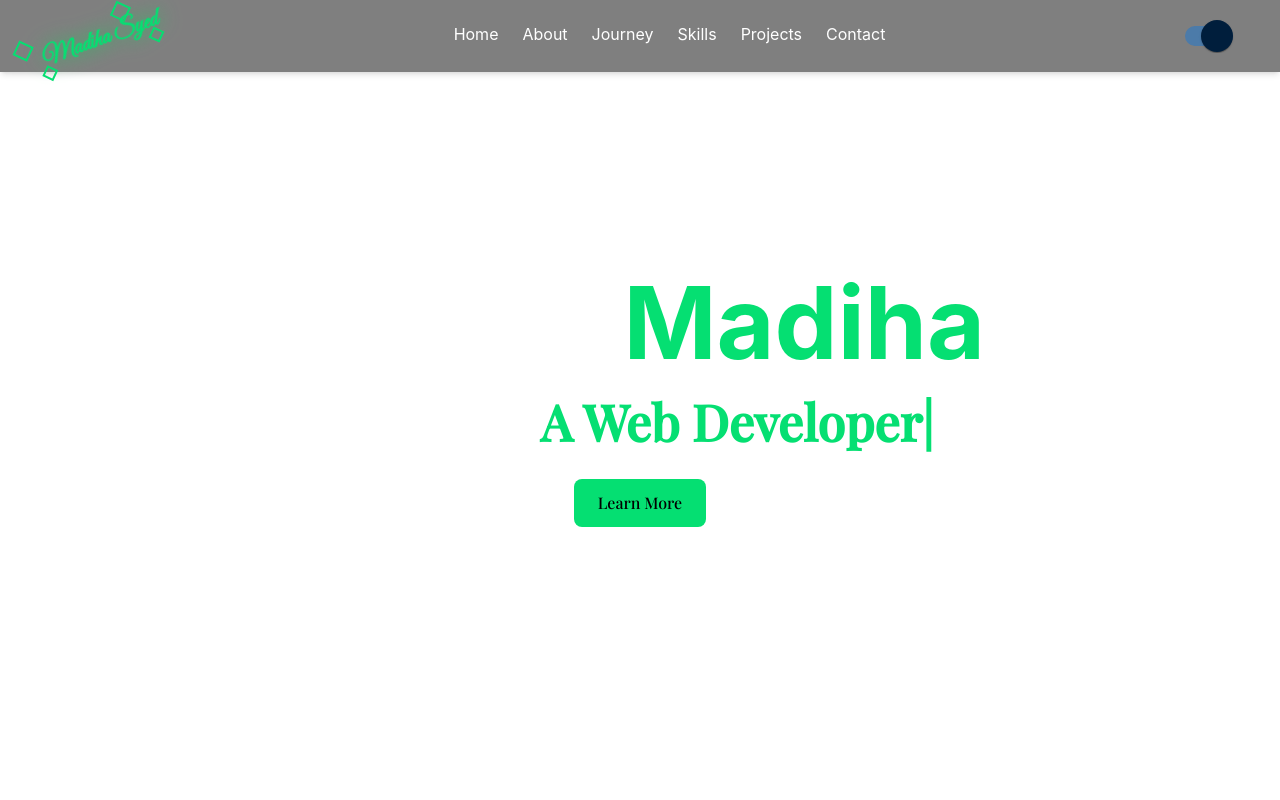
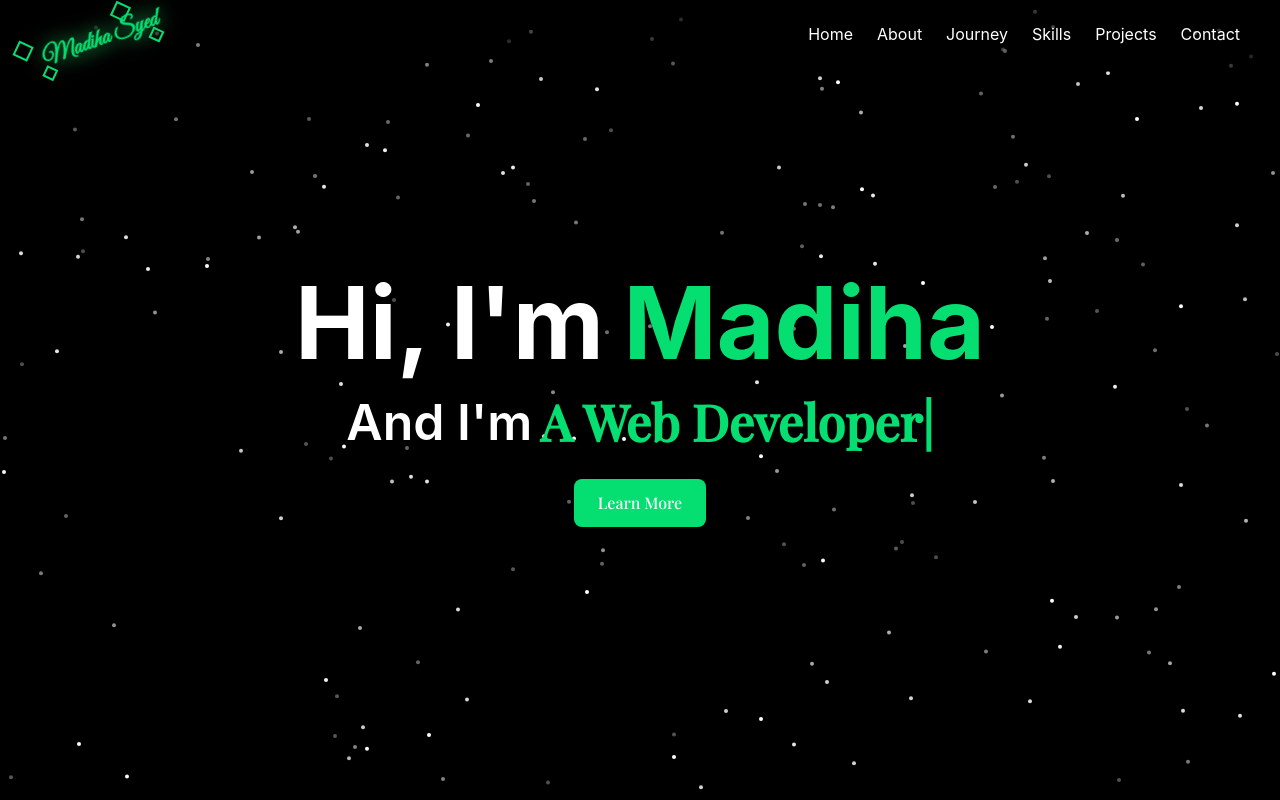
Before and after one commit to MADIHASYED919/Portfolio-MadihaSyed, a React (Vite) app: page / in a window 1280 px wide. Shown: the top 800 px of the page. Built offline with nearby package versions, Linux system fonts and the light colour scheme.

Commit message:
Fixes Images Path

```diff
--- a/src/App.jsx
+++ b/src/App.jsx
@@ -2,7 +2,6 @@
 import './App.css'
 import { lazy, Suspense } from "react";
 
-import ThemeProvider from "./components/ThemeContext";
 
 const Loading = lazy(() => import("./components/loadingAnimation"));
 const Navbar = lazy(() => import("./components/Navbar"));
@@ -26,10 +25,13 @@ function App() {
     <>
       {/* <h1 className='bg-gradient-to-r from-indigo-500 to-pink-800'>Hi!!</h1> */}
     {/* <CursorGlow/> */}
-     <ThemeProvider>
-        <div className="min-h-screen bg-white text-black dark:bg-black dark:text-white transition-colors duration-500">
+
       <Loading/>
+
         <Navbar />
+
+
+
     <Hero/>
 
    <Suspense fallback={<div className="text-white text-center">Loading...</div>}>
@@ -56,8 +58,7 @@ function App() {
 
          <BackToTop />
 </Suspense>
-     </div>
-</ThemeProvider>
+
 
 
 
--- a/src/components/Hero.jsx
+++ b/src/components/Hero.jsx
@@ -2,26 +2,20 @@
 import { motion } from "framer-motion";
 
 import { TypeAnimation } from "react-type-animation";
-import { useContext } from "react";
-import { ThemeContext } from "./ThemeContext";
 
 export default function Hero() {
 
   const particles = Array.from({ length: 200});
-  const { theme } = useContext(ThemeContext);
-  const particleColor = theme === "dark" ? "bg-white" : "bg-green-400";
-
 
   return (
-    <section id="home" className="relative  min-h-screen flex justify-center items-center  overflow-hidden   bg-white dark:bg-black text-black dark:text-white ">
+    <section id="home" className="relative  min-h-screen flex justify-center items-center text-white overflow-hidden bg-black">
 
       {/* Particle Background */}
       <div className="absolute inset-0 z-0">
         {particles.map((_, i) => (
           <motion.span
             key={i}
-
-            className={`absolute ${particleColor} rounded-full`}
+            className="absolute bg-white rounded-full"
             style={{
               width: "4px",
               height: "4px",
@@ -84,7 +78,15 @@ export default function Hero() {
 
 </div>
 
-
+        {/* <motion.p
+          className="text-xl text-gray-300 mt-4"
+          initial={{ opacity: 0, x: 50 }}
+          animate={{ opacity: 1, x: 0 }}
+          transition={{ duration: 1.2, delay: 0.3 }}
+        >
+          An aspiring Full Stack Developer passionate about building sleek web
+          experiences.
+        </motion.p> */}
 
         <motion.a
          href="https://www.linkedin.com/in/madiha-syed-b59142368"
--- a/src/components/Navbar.jsx
+++ b/src/components/Navbar.jsx
@@ -3,7 +3,6 @@
 
 import { useState } from "react";
 
-import ThemeToggle from "./ThemeToggle";
 
 import { FaBars } from "react-icons/fa";
 import Logo from "./logo";
@@ -43,7 +42,8 @@ export default function Navbar() {
           <li><a href="#contact" className="nav-link">Contact</a></li>
 
         </ul>
-<ThemeToggle />
+
+
 
         {/* Hamburger Button */}
         <button
--- a/src/components/ThemeContext.jsx
+++ /dev/null
@@ -1,25 +0,0 @@
-import { createContext, useState, useEffect } from "react";
-
-export const ThemeContext = createContext();
-
-export default function ThemeProvider({ children }) {
-  const [theme, setTheme] = useState("dark");
-
-  const toggleTheme = () => {
-    setTheme((prev) => (prev === "dark" ? "light" : "dark"));
-  };
-
-useEffect(() => {
-  if (theme === "dark") {
-    document.documentElement.classList.add("dark");
-  } else {
-    document.documentElement.classList.remove("dark");
-  }
-}, [theme]);
-
-  return (
-    <ThemeContext.Provider value={{ theme, toggleTheme }}>
-      {children}
-    </ThemeContext.Provider>
-  );
-}
--- a/src/components/ThemeToggle.jsx
+++ /dev/null
@@ -1,40 +0,0 @@
-import { styled } from "@mui/material/styles";
-import Switch from "@mui/material/Switch";
-import { useContext } from "react";
-import { ThemeContext } from "./ThemeContext";
-
-const MaterialUISwitch = styled(Switch)({
-  width: 62,
-  height: 34,
-  padding: 7,
-  "& .MuiSwitch-switchBase": {
-    margin: 1,
-    padding: 0,
-    transform: "translateX(6px)",
-    "&.Mui-checked": {
-      color: "#fff",
-      transform: "translateX(22px)",
-    },
-  },
-  "& .MuiSwitch-thumb": {
-    backgroundColor: "#001e3c",
-    width: 32,
-    height: 32,
-  },
-  "& .MuiSwitch-track": {
-    opacity: 1,
-    backgroundColor: "#aab4be",
-    borderRadius: 20,
-  },
-});
-
-export default function ThemeToggle() {
-  const { theme, toggleTheme } = useContext(ThemeContext);
-
-  return (
-    <MaterialUISwitch
-      checked={theme === "dark"}
-      onChange={toggleTheme}
-    />
-  );
-}
--- a/src/components/journey.jsx
+++ b/src/components/journey.jsx
@@ -24,7 +24,7 @@ export default function Journey() {
   ];
 
   return (
-    <section id="journey" className=" relative  z-10 py-20 px-4  bg-white dark:bg-black text-black dark:text-white">
+    <section id="journey" className=" relative  z-10 bg-black text-white py-20 px-4">
 
 
 
```
